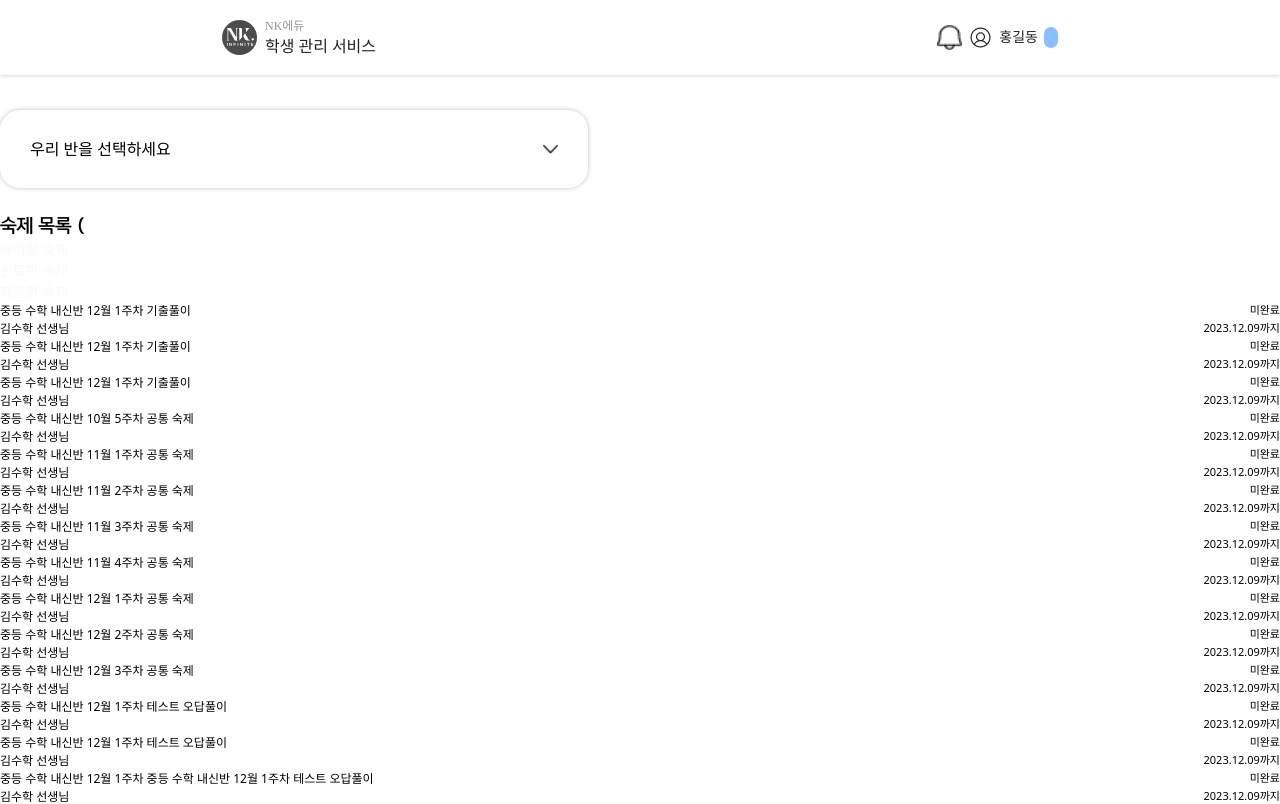
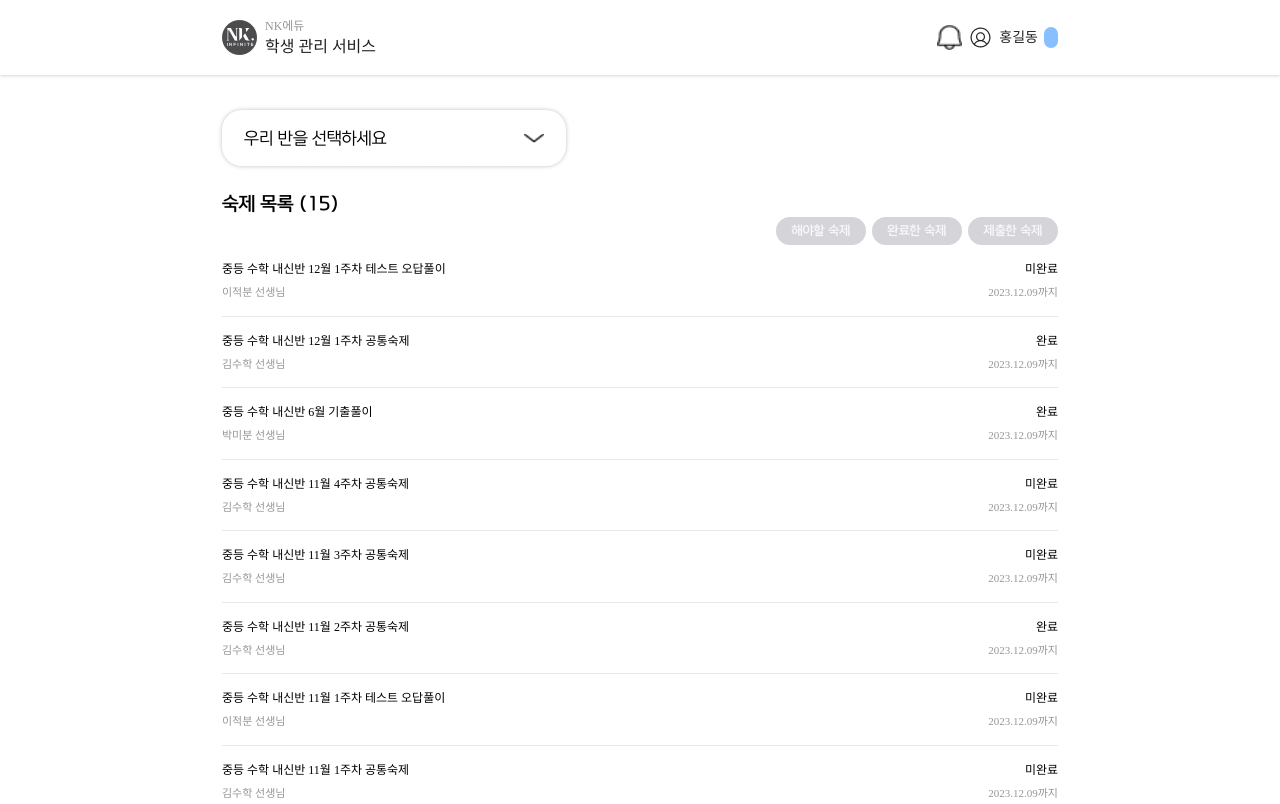
Before and after one commit to Dragonite-Lee/NK_develop_front, a React (Create React App) app: page / in a window 1280 px wide. Shown: the top 804 px of the page. Built offline with nearby package versions, Linux system fonts and the light colour scheme; a web font is replaced by a local one.

Commit message:
디자인 적용완료, 링크 연결 예정

```diff
--- a/src/components/Header.js
+++ b/src/components/Header.js
@@ -57,7 +57,6 @@ const parent_route = [
 
 const Header = () => {
     const role = sessionStorage.getItem("role");
-
     return (
         <header className="headerBorder desktop:px-[222px] tablet_change:px-[40px] mobile:px-[20px] py-[20px] flex items-center justify-between">
           <div className="flex items-center justify-start gap-[8px] h-[35px]">
--- a/src/components/student/HomeworkList.js
+++ b/src/components/student/HomeworkList.js
@@ -1,182 +1,120 @@
 import { Link } from "react-router-dom";
 
 import ArrowBelow from "../../assets/student/ArrowBelow.png"
+import ArrowRightBlack from "../../assets/ArrowRightBlack.png"
 
 
 const Dummy_student = [
     {
-      name: '중등 수학 내신반 12월 1주차 기출풀이',
+        work: '중등 수학 내신반 12월 1주차 테스트 오답풀이',
         status: '미완료',
+        name: '이적분 선생님',
+        date: '2023.12.09까지',
       },
     {
-      name: '김수학 선생님',
-      date: '2023.12.09까지',
-    },
-
-    {
-        name: '중등 수학 내신반 12월 1주차 기출풀이',
-        status: '미완료',
-      },
-      {
-        name: '김수학 선생님',
-        date: '2023.12.09까지',
-      },
-
-      {
-        name: '중등 수학 내신반 12월 1주차 기출풀이',
-        status: '미완료',
-      },
-      {
-        name: '김수학 선생님',
-        date: '2023.12.09까지',
-      },
-
-      {
-        name: '중등 수학 내신반 10월 5주차 공통 숙제',
-        status: '미완료',
-      },
-      {
-        name: '김수학 선생님',
-        date: '2023.12.09까지',
-      },
-
-      {
-        name: '중등 수학 내신반 11월 1주차 공통 숙제',
-        status: '미완료',
-      },
-      {
-        name: '김수학 선생님',
-        date: '2023.12.09까지',
-      },
-
-      {
-        name: '중등 수학 내신반 11월 2주차 공통 숙제',
-        status: '미완료',
-      },
-      {
-        name: '김수학 선생님',
-        date: '2023.12.09까지',
-      },
-
-      {
-        name: '중등 수학 내신반 11월 3주차 공통 숙제',
-        status: '미완료',
-      },
-      {
-        name: '김수학 선생님',
-        date: '2023.12.09까지',
-      },
-
-      {
-        name: '중등 수학 내신반 11월 4주차 공통 숙제',
-        status: '미완료',
-      },
-      {
-        name: '김수학 선생님',
-        date: '2023.12.09까지',
-      },
-
-      {
-        name: '중등 수학 내신반 12월 1주차 공통 숙제',
-        status: '미완료',
-      },
-      {
-        name: '김수학 선생님',
-        date: '2023.12.09까지',
-      },
-
-      {
-        name: '중등 수학 내신반 12월 2주차 공통 숙제',
-        status: '미완료',
-      },
-      {
-        name: '김수학 선생님',
-        date: '2023.12.09까지',
-      },
-
-      {
-        name: '중등 수학 내신반 12월 3주차 공통 숙제',
-        status: '미완료',
-      },
-      {
-        name: '김수학 선생님',
-        date: '2023.12.09까지',
-      },
-
-      {
-        name: '중등 수학 내신반 12월 1주차 테스트 오답풀이',
-        status: '미완료',
-      },
-      {
+      work: '중등 수학 내신반 12월 1주차 공통숙제',
+      status: '완료',
       name: '김수학 선생님',
       date: '2023.12.09까지',
     },
     {
-        name: '중등 수학 내신반 12월 1주차 테스트 오답풀이',
-        status: '미완료',
+        work: '중등 수학 내신반 6월 기출풀이',
+        status: '완료',
+        name: '박미분 선생님',
+        date: '2023.12.09까지',
       },
       {
+        work: '중등 수학 내신반 11월 4주차 공통숙제',
+        status: '미완료',
         name: '김수학 선생님',
         date: '2023.12.09까지',
       },
       {
-        name: '중등 수학 내신반 12월 1주차 중등 수학 내신반 12월 1주차 테스트 오답풀이',
+        work: '중등 수학 내신반 11월 3주차 공통숙제',
         status: '미완료',
-      },
-      {
         name: '김수학 선생님',
         date: '2023.12.09까지',
       },
       {
-        name: '중등 수학 내신반 12월 1주차 테스트 오답풀이',
-        status: '미완료',
-      },
-      {
+        work: '중등 수학 내신반 11월 2주차 공통숙제',
+        status: '완료',
         name: '김수학 선생님',
         date: '2023.12.09까지',
       },
-
-
+      {
+        work: '중등 수학 내신반 11월 1주차 테스트 오답풀이',
+        status: '미완료',
+        name: '이적분 선생님',
+        date: '2023.12.09까지',
+      },
+      {
+        work: '중등 수학 내신반 11월 1주차 공통숙제',
+        status: '미완료',
+        name: '김수학 선생님',
+        date: '2023.12.09까지',
+      },
+      {
+        work: '중등 수학 내신반 3월 기출풀이',
+        status: '완료',
+        name: '박미분 선생님',
+        date: '2023.12.09까지',
+      },
+      {
+        work: '중등 수학 내신반 10월 5주차 공통숙제',
+        status: '미완료',
+        name: '김수학 선생님',
+        date: '2023.12.09까지',
+      },
 
   ];
 
 const HomeworkList = () => {
     return (
       <section className="tablet:mt-[35px] mobile:mt-0 tablet:mb-[60px] mobile:mb-[24px]">
-      <div className="px-[30px] py-[27px] desktop:w-[588px] w-full glassWhite flex items-center justify-between">
-        <p className="text-[16px] flex items-center gap-[4px]">
+        <div className="px-[222px] justify-center items-center">
+          <div className="px-[22px] py-[18px] desktop:w-[344px] h-[56px] w-full glassWhite flex items-center justify-between">
+            <p className="text-[16px] flex items-center font-paybooc_500">
               우리 반을 선택하세요
             </p>
             <p>
-          <img src={ArrowBelow} alt="flex justify-end" className="w-[15px] h-[10px]" />
+              <img src={ArrowBelow} alt="flex justify-end" className="w-[20px] h-[10px]" />
             </p>
           </div>
           <div className="flex tablet:flex-row mobile:flex-col items-center justify-between tablet:gap-6 mobile:gap-[24px] mt-6 font-paybooc_700">
             <p className="text-[18px] flex items-center">
-        숙제 목록 (
+            숙제 목록 (15)
             </p>
           </div>
-      <div className="tablet:flex-row mobile:flex-row justify-end tablet:gap-[4px] mobile:gap-[4px]">
-        <div className="flex w-full homeworkFilter">
-          <p className="text-[14px] text-white">해야할 숙제</p>
+          <div className="flex justify-end gap-[6px]">
+            <div className="flex items-center justify-center homeworkFilter">
+              <p className="text-[12px] text-white font-paybooc_700">해야할 숙제</p>
             </div>
-        <div className="flex w-full homeworkFilter">
-          <p className="text-[14px] text-white">완료한 숙제</p>
+            <div className="flex items-center justify-center homeworkFilter">
+              <p className="text-[12px] text-white font-paybooc_700">완료한 숙제</p>
             </div>
-        <div className="flex w-full homeworkFilter">
-          <p className="text-[14px] text-white">제출한 숙제</p>
+            <div className="flex items-center justify-center homeworkFilter">
+            <p className="text-[12px] text-white font-paybooc_700">제출한 숙제</p>
             </div>
           </div>
           <div className="tablet:flex-col mobile:flex-col">
-      <div>
             {Dummy_student.map((item, index) => (
-          <div key={index} className="tablet:flex-row mobile:flex-row justify-between tablet:gap-[2px] mobile:gap-[2px]">
-            <div className="flex items-start">
-              <p className="text-[12px]">{item.name}</p>
-              <p className="text-[11px] flex justify-end ml-auto">{item.status || item.date}</p>
+              <div key={index} className="flex-row justify-between mt-[15px] mb-[15px]">
+                <div className="flex items-start mt-[6px]">
+                  <p className="text-[12px] font-nanum_700">{item.work}</p>
+                  <p className="text-[12px] flex justify-end font-nanum_400 ml-auto ]">{item.status}</p>
                 </div>
+                <div className="flex items-start mt-[6px]">
+                  <p className="text-[11px] text-gray mb-[15px] font-nanum_700">{item.name}</p>
+                  <p className="text-[11px] text-gray flex justify-end font-nanum_400 ml-auto mb-[15px]">{item.date}</p>
+                </div>
+                <div className="divider" />
               </div>
             ))}
+          </div>
+          <div className="flex justify-center items-center">
+            <p className="text-[12px] text-gray-dart font-nanum_400" >1 / 3 페이지</p>
+            <p className="text-[12px] text-gray-dart font-nanum_400" >다음</p>
+            <img src={ArrowRightBlack} alt="ArrowRightBlack" className="w-[20px] h-[10px]" />
           </div>
         </div>
       </section>
--- a/src/index.css
+++ b/src/index.css
@@ -42,8 +42,16 @@ body {
   }
 
   .homeworkFilter{
+    width: 90px;
+    height: 28px;
     border-radius: 20px;
-    background: var(--homeworkFilter, linear-gradient(rgba(226, 78, 74, 0.0)));
+    background: rgba(213,213,217,1);
+
+  }
+
+  .divider{
+    border-top: 0.5px solid rgb(232,232,234);
+    width: 100%;
 
   }
 }
```
Lines whose indentation alone changed are shown as unchanged.
